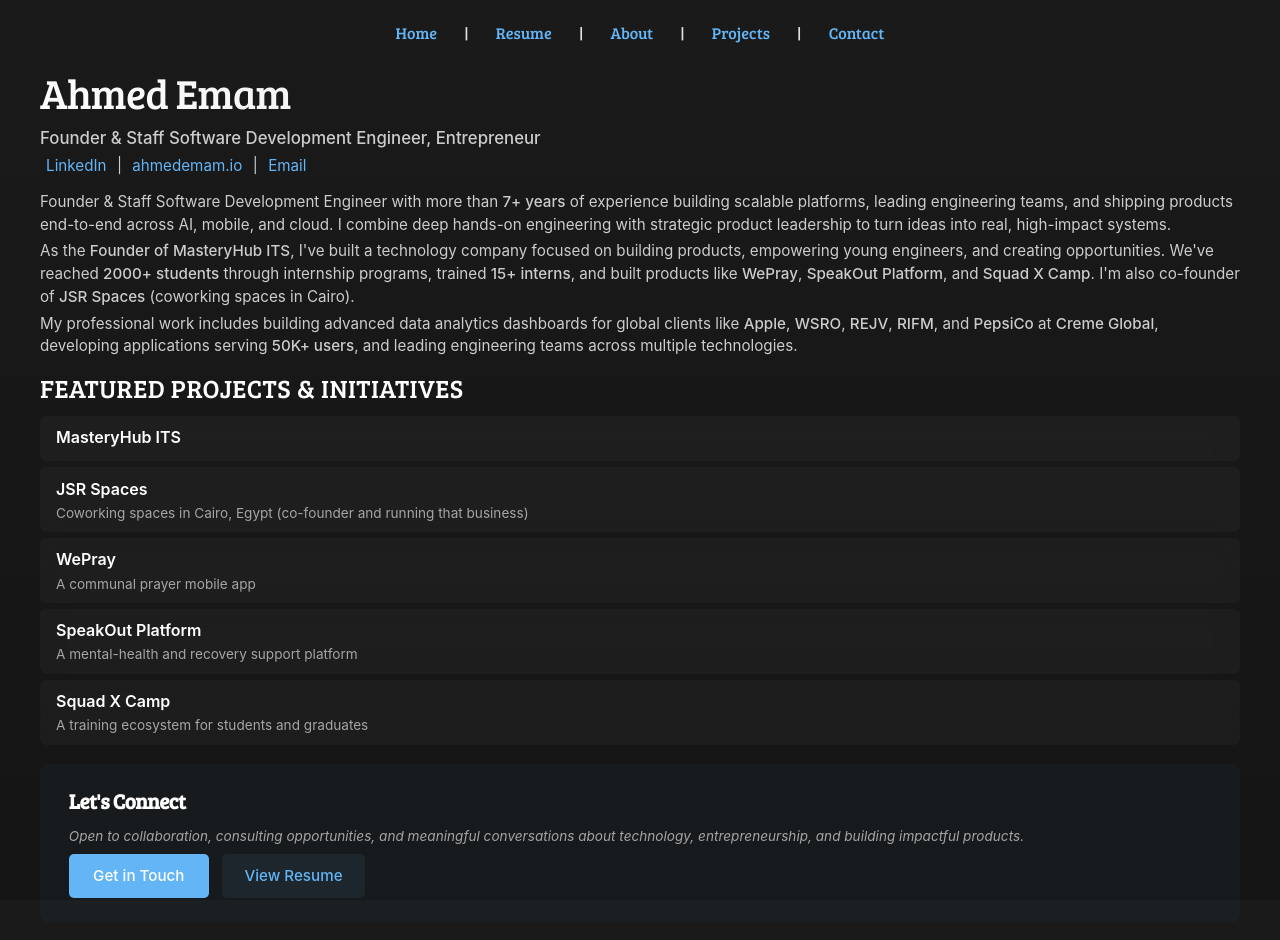
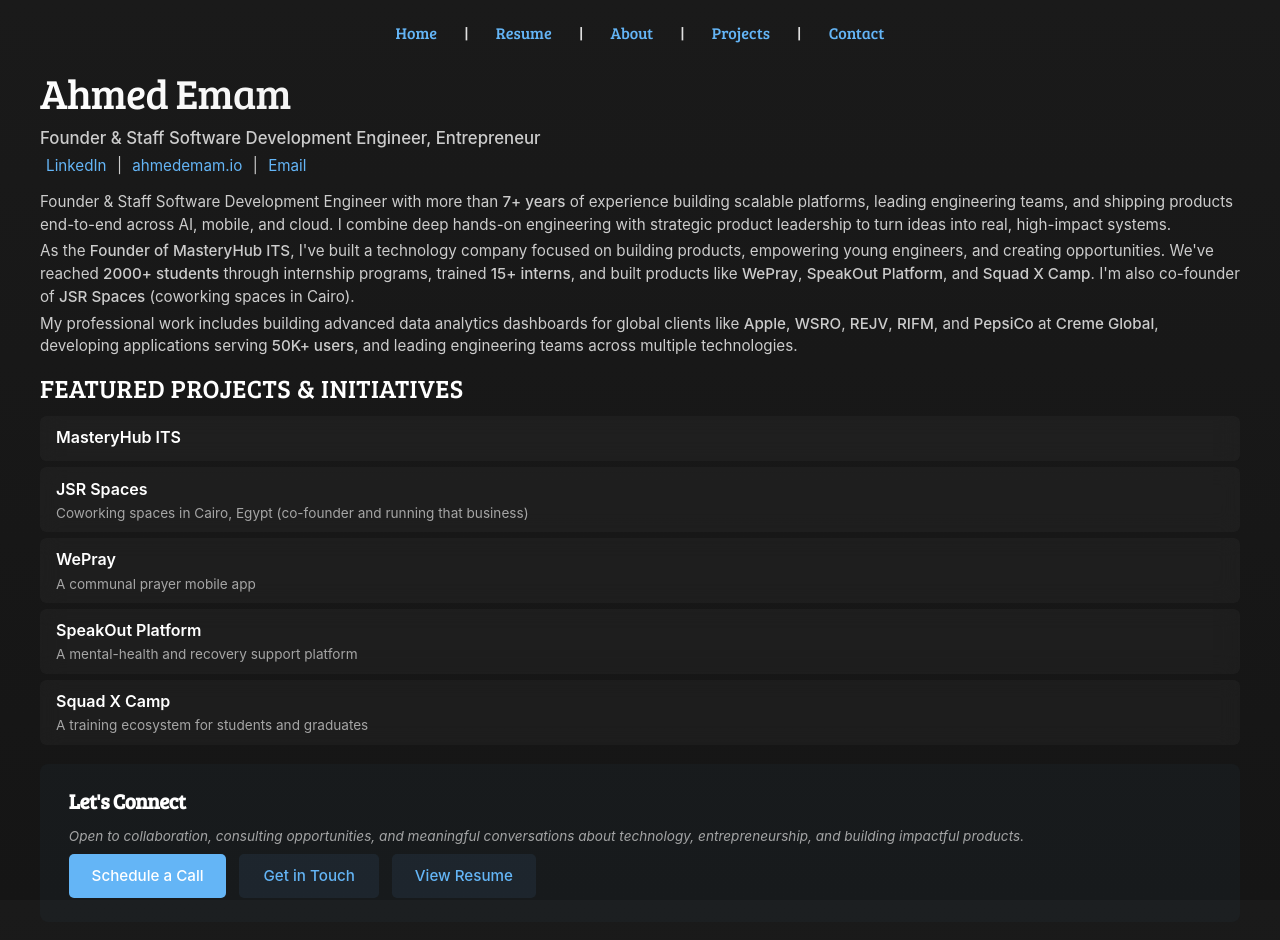
Before and after one commit to ahmedemam/ahmedemam.github.io, a Jekyll site: the page built from index.html, in a window 1280 px wide. Built offline with Jekyll 4.4.1, drawn with Linux system fonts in a browser that asks for light colours.

Commit message:
Add Calendly scheduling link to CTA section
- Add 'Schedule a Call' button linking to Calendly
- Make it the primary action button
- Reorganize buttons: Schedule a Call (primary), Get in Touch (secondary), View Resume (secondary)
- Ensure responsive layout for all three buttons

```diff
--- a/assets/css/style.scss
+++ b/assets/css/style.scss
@@ -686,6 +686,11 @@ h4 {
   gap: 0.8em;
   flex-wrap: wrap;
   align-items: center;
+
+  @media (max-width: 768px) {
+    flex-direction: column;
+    gap: 0.6em;
+  }
 }
 
 .cta-button-primary {
--- a/index.html
+++ b/index.html
@@ -57,7 +57,8 @@ title: "Ahmed Emam."
     <h3 class="cta-title">Let's Connect</h3>
     <p class="cta-description">Open to collaboration, consulting opportunities, and meaningful conversations about technology, entrepreneurship, and building impactful products.</p>
     <div class="cta-actions">
-      <a href="/contact/" class="cta-button-primary">Get in Touch</a>
+      <a href="https://calendly.com/ahmedemam01/30min" target="_blank" rel="noopener noreferrer" class="cta-button-primary">Schedule a Call</a>
+      <a href="/contact/" class="cta-button-secondary">Get in Touch</a>
       <a href="/resume/" class="cta-button-secondary">View Resume</a>
     </div>
   </div>
```
